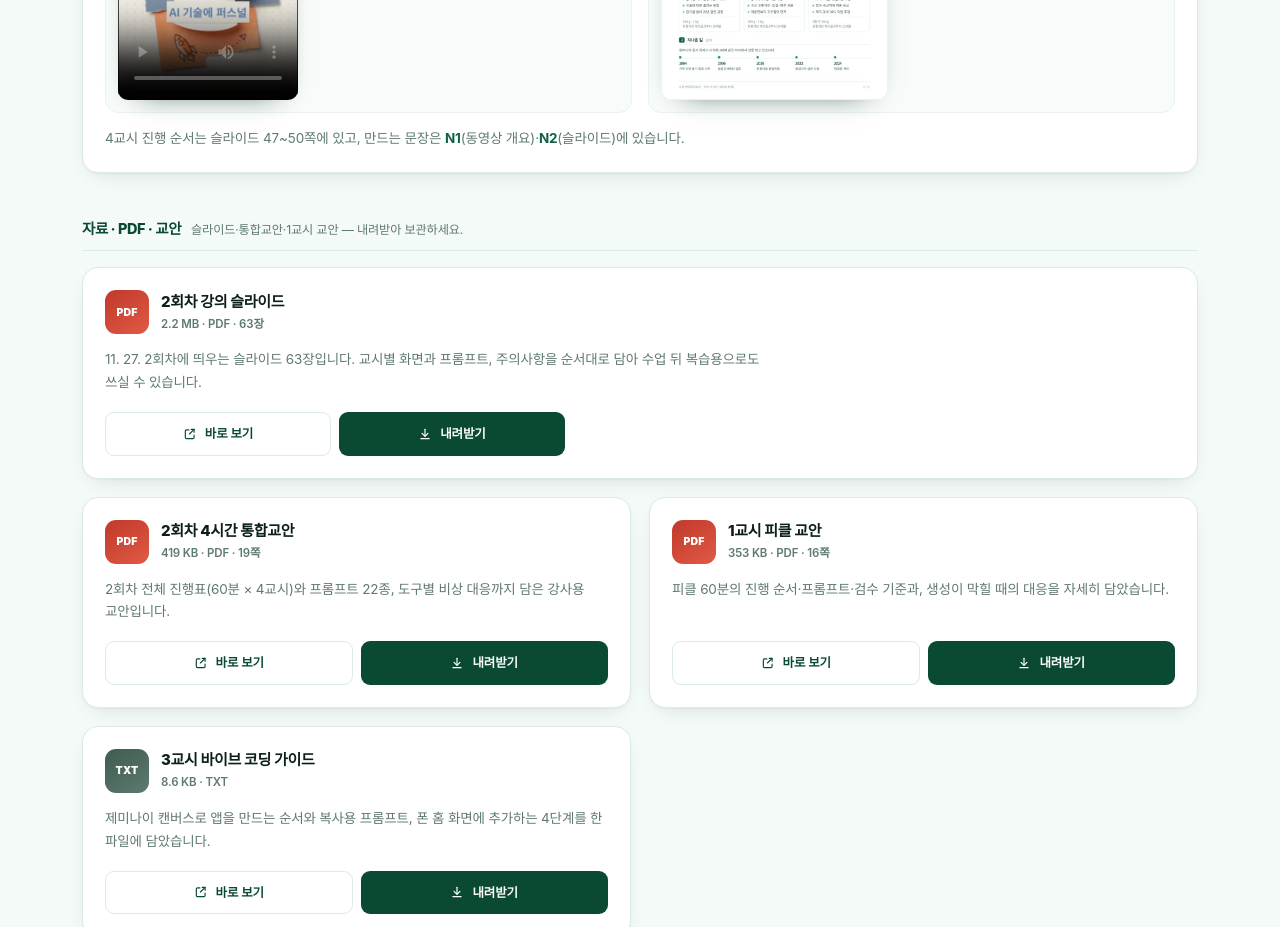
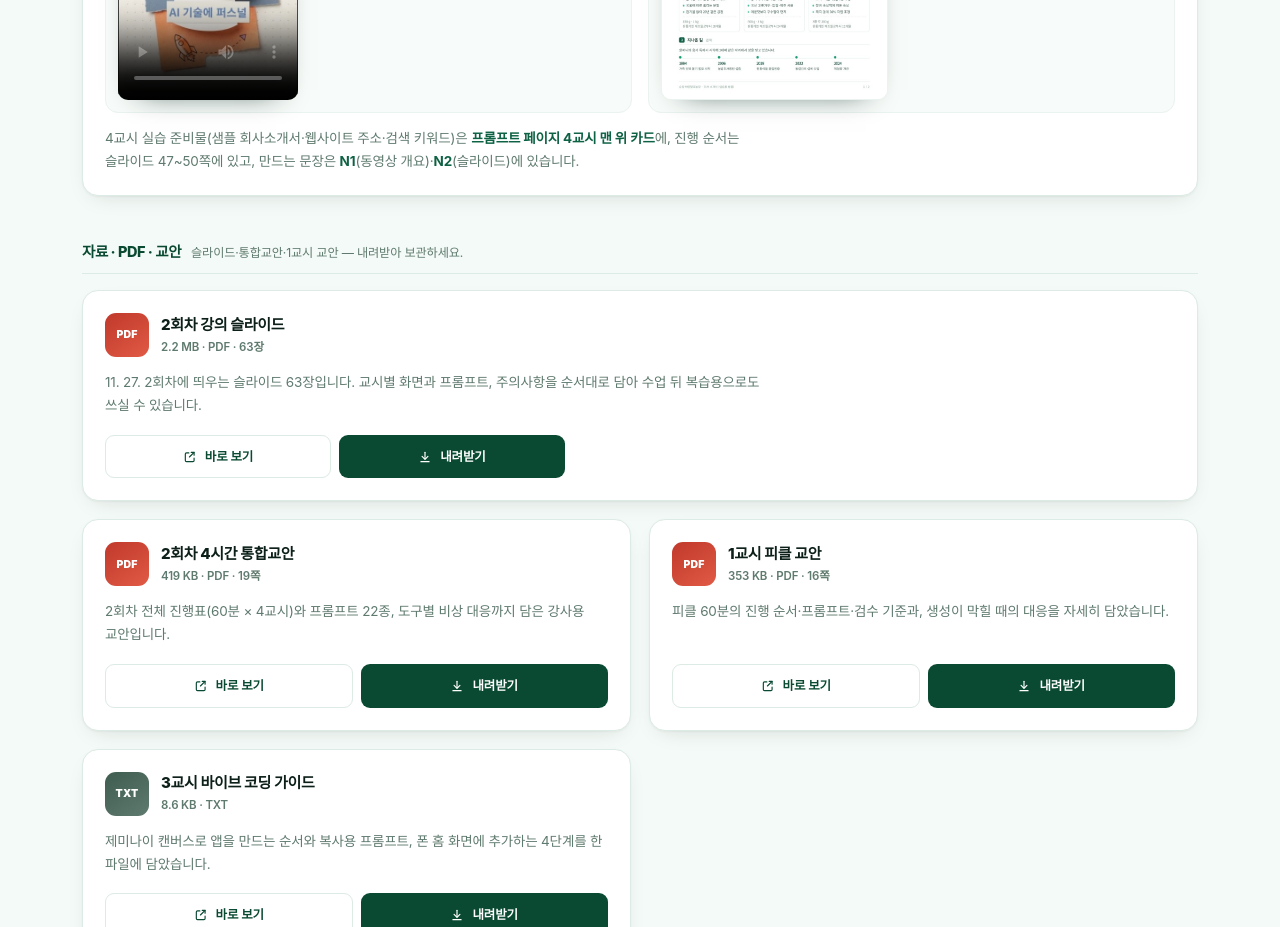
Before and after one commit to nuguni21-blip/AI-lecture, a plain HTML site: page index.html in a window 1280 px wide. Shown: the part 7940-8867 px from the top of the page. Drawn offline with Linux system fonts and the light colour scheme; grey boxes are pictures that could not be loaded.

Commit message:
4교시 견본 안내에 프롬프트 페이지 4교시 준비물 카드(#p4src) 링크 추가

```diff
--- a/index.html
+++ b/index.html
@@ -698,8 +698,8 @@
             </figcaption>
           </figure>
         </div>
-        <p class="vid-note">4교시 진행 순서는 슬라이드 47~50쪽에 있고,
-          만드는 문장은 <a href="prompts.html#N1">N1</a>(동영상 개요)·<a href="prompts.html#N2">N2</a>(슬라이드)에 있습니다.</p>
+        <p class="vid-note">4교시 실습 준비물(샘플 회사소개서·웹사이트 주소·검색 키워드)은 <a href="prompts.html#p4src">프롬프트 페이지 4교시 맨 위 카드</a>에,
+          진행 순서는 슬라이드 47~50쪽에 있고, 만드는 문장은 <a href="prompts.html#N1">N1</a>(동영상 개요)·<a href="prompts.html#N2">N2</a>(슬라이드)에 있습니다.</p>
       </article>
 
       <div class="dl-sub" id="pdf">
```
